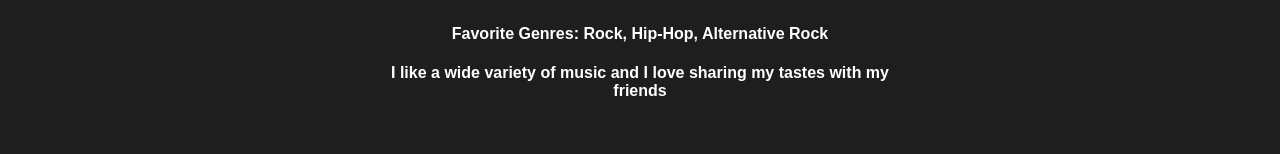
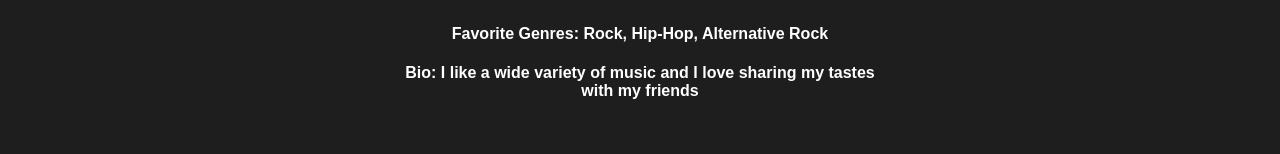
Before and after one commit to WVU-CS230-2023-01-Group01/Suggestunes, an Angular app in the folder Suggestunes/: page /AccountLayout in a window 1280 px wide. Shown: the part 386-540 px from the top of the page. Built offline with nearby package versions, Linux system fonts and the light colour scheme.

Commit message:
Update account-info.component.html

```diff
--- a/Suggestunes/src/app/Layouts/account-layout/account-info/account-info.component.html
+++ b/Suggestunes/src/app/Layouts/account-layout/account-info/account-info.component.html
@@ -3,5 +3,5 @@
     <img src = "https://cdn.pixabay.com/photo/2015/10/05/22/37/blank-profile-picture-973460_1280.png" style="border-radius: 50%;" height = "150px" width = "150px">
     <h2>{{username}}</h2>
     <h4>Favorite Genres: {{favGenres}}</h4>
-    <h4>{{bio}}</h4>
+    <h4>Bio: {{bio}}</h4>
 </div>
```
